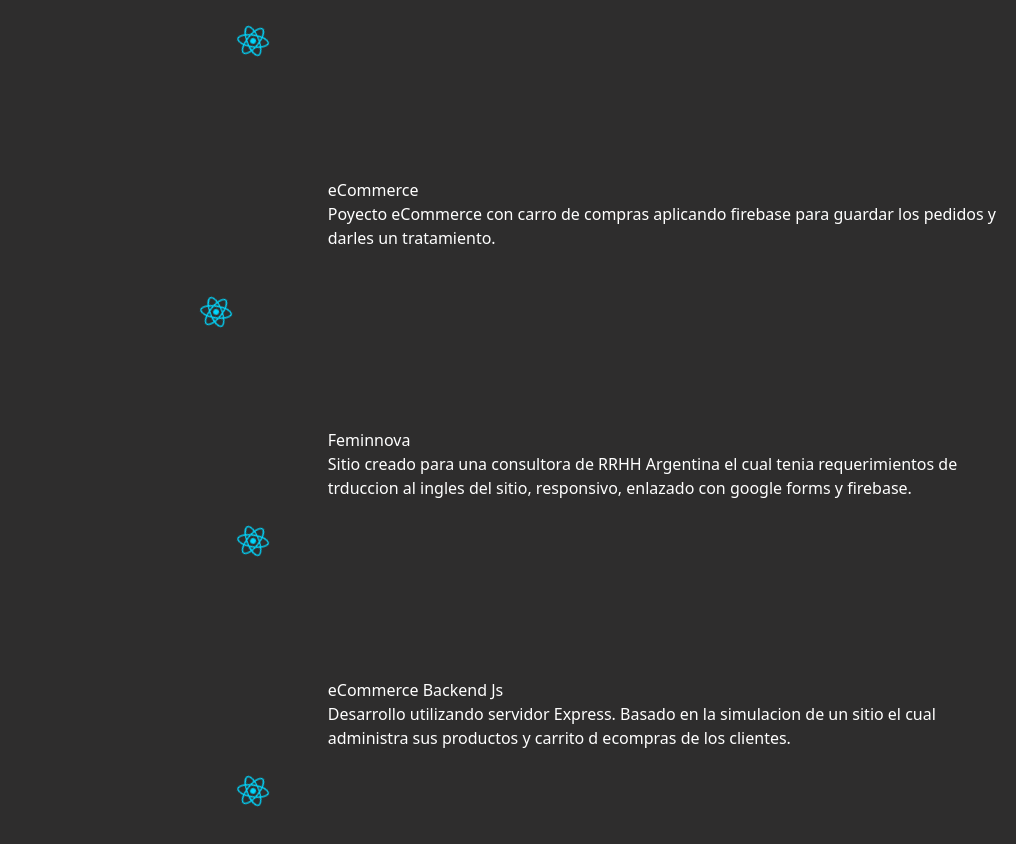
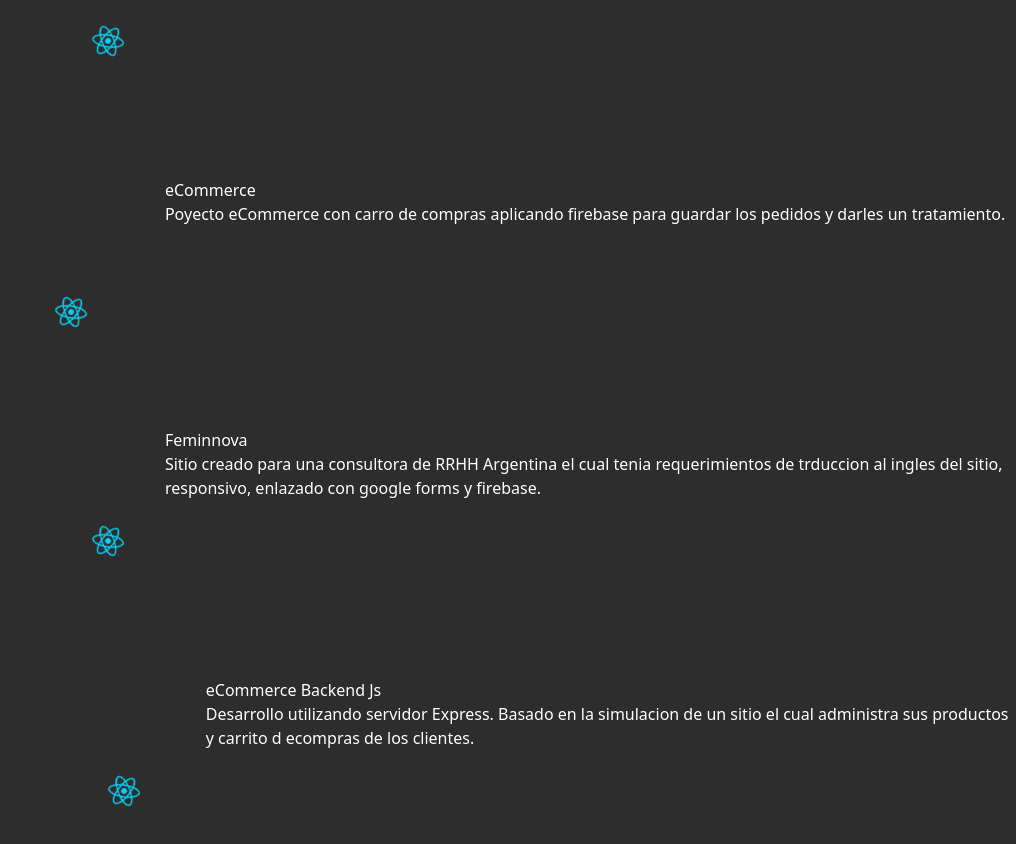
Before and after one commit to Martin-Valdes/portfolio, a React (Vite) app: page / in a window 1280 px wide. Shown: the part 940-1784 px from the top of the page, without its empty margins (264-1280 px from the left). Built offline with nearby package versions, Linux system fonts and the light colour scheme.

Commit message:
terminando con la incorporacion de video background

```diff
--- a/src/components/MyWorks/MyWorks.jsx
+++ b/src/components/MyWorks/MyWorks.jsx
@@ -15,17 +15,15 @@ const MyWorks = () => {
 
         <section className='cardsWorks'>
 
-            <section className='sectionCard'>
+            <section className='sectionCard automotora'>
+              <Link to="https://spautos.com.uy/">
               <h2 className="class768 text-3xl font-bold tracking-tight text-white-900 sm:text-4xl">Automotora</h2>
-              <Link to="https://spautos.com.uy/">
               <div data-aos="fade-right"
                 data-aos-offset="200"
                 data-aos-easing="ease-in-sine"
-                class=" card bg-black shadow-md rounded-md p-4">
-
+                class=" card ">
                 <img src="../../img/automotora.gif" alt="" />
               </div>
-              </Link>
               <div className='divIcons'>
                 <img data-aos="fade-left"
                 data-aos-offset="100"
@@ -57,21 +55,17 @@ const MyWorks = () => {
                     </dl>
                   </div>
                 </div>
-              </div>
+              </div></Link>
             </section>
-
-          <section className='sectionCard'>
-
+          <section className='sectionCard ecommerce'>
+            <Link to="https://ecommercedwsite.netlify.app">
             <h2 className="class768 text-3xl font-bold tracking-tight text-white-900 sm:text-4xl">eCommerce</h2>
-          <Link to="https://ecommercedwsite.netlify.app">
               <div data-aos="fade-right"
                 data-aos-offset="100"
                 data-aos-easing="ease-in-sine"
-              class=" card bg-black shadow-md rounded-md p-4">
-
+                class=" card">
                 <img src="../../img/ecommerce.gif" alt="" />
               </div>
-            </Link>
               <div className='divIcons'>
                  <img data-aos="fade-left"
                 data-aos-offset="100"
@@ -96,24 +90,22 @@ const MyWorks = () => {
                       </p>
                       <dl className="mt-2 grid grid-cols-1 gap-x-6 gap-y-10 sm:grid-cols-1 sm:gap-y-16 lg:gap-x-1">
                           <div  className="border-t border-gray-200 pt-4">
-
                           </div>
                       </dl>
                     </div>
                   </div>
                 </div>
+                </Link>
           </section>
-          <section className='sectionCard'>
+          <section className='sectionCard feminnova'>
+            <Link to="https://feminnova.com.ar/">
             <h2 className="class768 text-3xl font-bold tracking-tight text-white-900 sm:text-4xl">Feminnova</h2>
-              <Link to="https://feminnova.com.ar/">
               <div data-aos="fade-right"
                 data-aos-offset="200"
                 data-aos-easing="ease-in-sine"
-                class=" card bg-black shadow-md rounded-md p-4">
-
+                class=" card ">
                 <img src="../../img/feminnova.gif" alt="" />
               </div>
-              </Link>
               <div className='divIcons'>
                 <img data-aos="fade-left"
                 data-aos-offset="100"
@@ -146,17 +138,18 @@ const MyWorks = () => {
                   </div>
                 </div>
               </div>
-            </section>
-            <section className='sectionCard'>
+              </Link>
+            </section><Link to="https://github.com/Martin-Valdes/ecommerce-preeentregaUno.git">
+            <section className='sectionCard backend'>
             <h2 className="class768 text-3xl font-bold tracking-tight text-white-900 sm:text-4xl">eCommerce Backend Js</h2>
-              <Link to="https://github.com/Martin-Valdes/ecommerce-preeentregaUno.git">
+
               <div data-aos="fade-right"
                 data-aos-offset="200"
                 data-aos-easing="ease-in-sine"
-                class=" card bg-black shadow-md rounded-md p-4">
+                class=" card">
                 <img src="../../img/backImg.webp" alt="" />
               </div>
-              </Link>
+
               <div className='divIcons'>
                 <img data-aos="fade-left"
                 data-aos-offset="100"
@@ -189,8 +182,9 @@ const MyWorks = () => {
                   </div>
                 </div>
               </div>
+
             </section>
-
+          </Link>
         </section>
 
 
--- a/src/components/MyWorks/MyWorks.scss
+++ b/src/components/MyWorks/MyWorks.scss
@@ -9,13 +9,23 @@
     .cardsWorks{
        display: flex;
        flex-direction: column;
-       width: 90%;
-       margin-left: 6.25rem;
+       width: 100%;
+       margin-left: 0;
+
        .sectionCard{
             display: flex;
+            flex-direction: row;
             gap: 1.875rem;
             align-items: center;
             width: 100%;
+            cursor: pointer;
+            a{
+
+                display: flex;
+                flex-direction: row;
+                align-items: center;
+
+            }
             .logo{
                 width: 2rem;
                 height: 2rem;
@@ -23,18 +33,17 @@
             }
             .card{
                 margin: .625rem;
-                width: 18.75rem;
+                width: 28.125rem;
                 height: 14.375rem;
-                background: rgb(146,25,25);
-                background: white;
                 img{
-                    width: 17.5rem;
-                    height: 11.875rem;
+                    width: 18.75rem;
+                    height: 14.375rem;
                 }
             }
             .divIcons{
                 display: flex;
                 flex-wrap: wrap;
+
                 gap: .3125rem;
                 width: 9.375rem;
                 height: 6.875rem;
@@ -77,6 +86,20 @@
                 display: none;
             }
        }
+
+    }
+    .automotora:hover{
+        background-color: rgb(82, 82, 82);
+
+    }
+    .ecommerce:hover{
+        background-color: rgb(82, 82, 82);
+    }
+    .feminnova:hover{
+        background-color: rgb(82, 82, 82);
+    }
+    .backend:hover{
+        background-color: rgb(82, 82, 82);
     }
 }
 
@@ -106,15 +129,17 @@
                     height: 2rem;
                     position: relative;
                 }
+                a{
+                    display: flex;
+                    width: 100%;
+                    flex-direction: column;
+                    align-items: center;
+                    justify-content: center;
+
+                }
                 .card{
-                    margin: .625rem;
-                    width: 18.75rem;
-                    height: 14.375rem;
-                    background: white;
-                    img{
-                        width: 17.5rem;
-                        height: 11.875rem;
-                    }
+                    display: flex;
+                    justify-content: center;
                 }
                 .divIcons{
                     display: flex;
```
Lines whose indentation alone changed are shown as unchanged.
